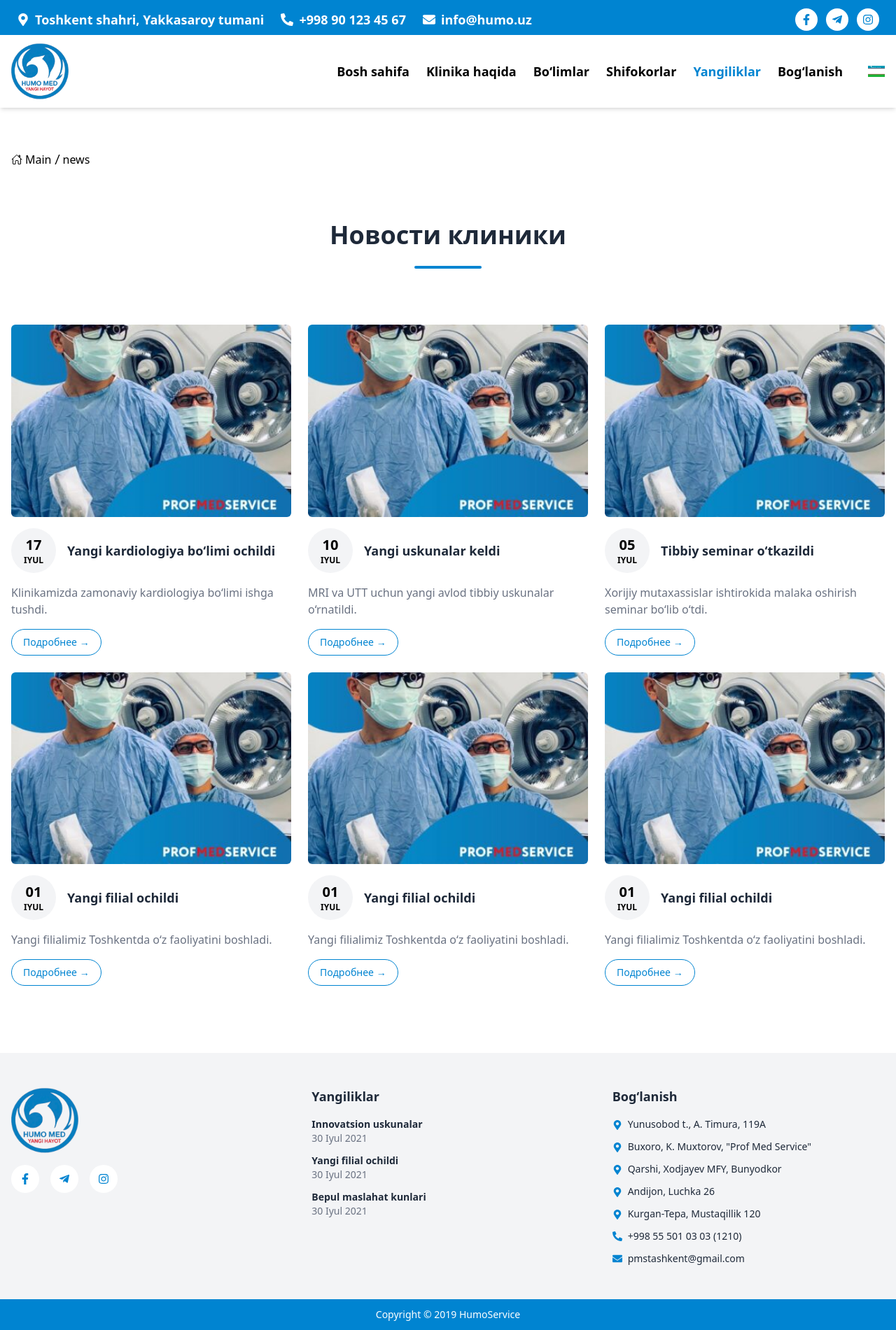
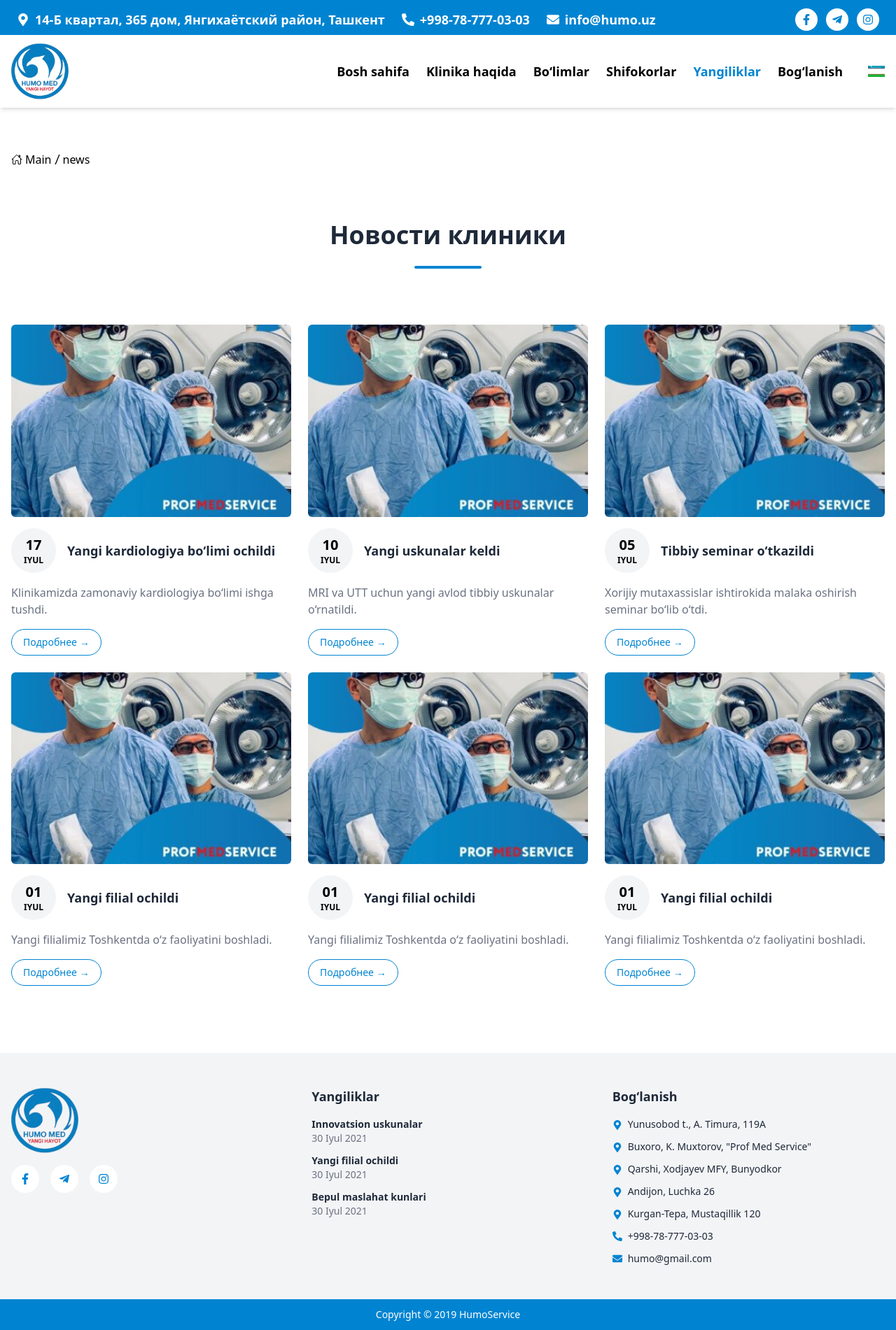
Before and after one commit to azizbek447/humomed, a React (Vite) app: page /news in a window 1280 px wide. Shown: the whole page at 70% size. Built offline with nearby package versions, Linux system fonts and the light colour scheme.

Commit message:
xatolik lar tuzatildi

```diff
--- a/root/Layouts/Footer.jsx
+++ b/root/Layouts/Footer.jsx
@@ -69,11 +69,11 @@ const Footer = () => {
             ))}
             <li className='flex items-center gap-2'>
               <FaPhoneAlt className='text-[var(--success-strong)]' />
-              <span>+998 55 501 03 03 (1210)</span>
+              <span>+998-78-777-03-03</span>
             </li>
             <li className='flex items-center gap-2'>
               <FaEnvelope className='text-[var(--success-strong)]' />
-              <span>pmstashkent@gmail.com</span>
+              <span>humo@gmail.com</span>
             </li>
           </ul>
         </div>
--- a/root/Layouts/HeaderInfo.jsx
+++ b/root/Layouts/HeaderInfo.jsx
@@ -27,11 +27,13 @@ const HeaderInfo = ({ isScrolled }) => {
         <div className='hidden flex-col items-center gap-2 md:flex md:flex-row md:gap-6'>
           <div className='flex items-center gap-2'>
             <FaMapMarkerAlt />
-            <span>{t('topbar.address')}</span>
+            <span>
+              14-Б квартал, 365 дом, Янгихаётский район, Ташкент
+            </span>
           </div>
           <div className='flex items-center gap-2'>
             <FaPhoneAlt />
-            <span>+998 90 123 45 67</span>
+            <span>+998-78-777-03-03</span>
           </div>
           <div className='flex items-center gap-2'>
             <FaEnvelope />
```
